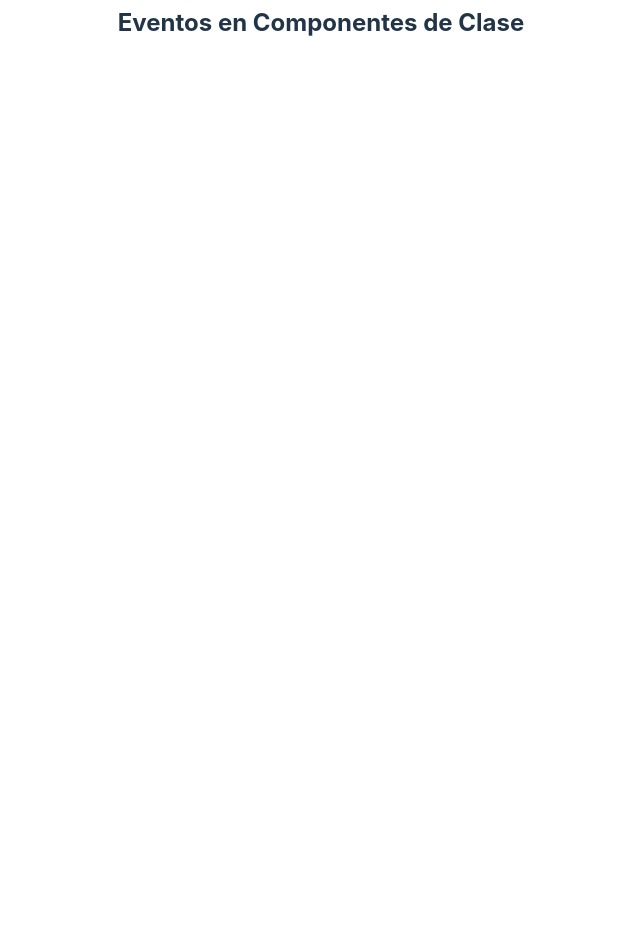
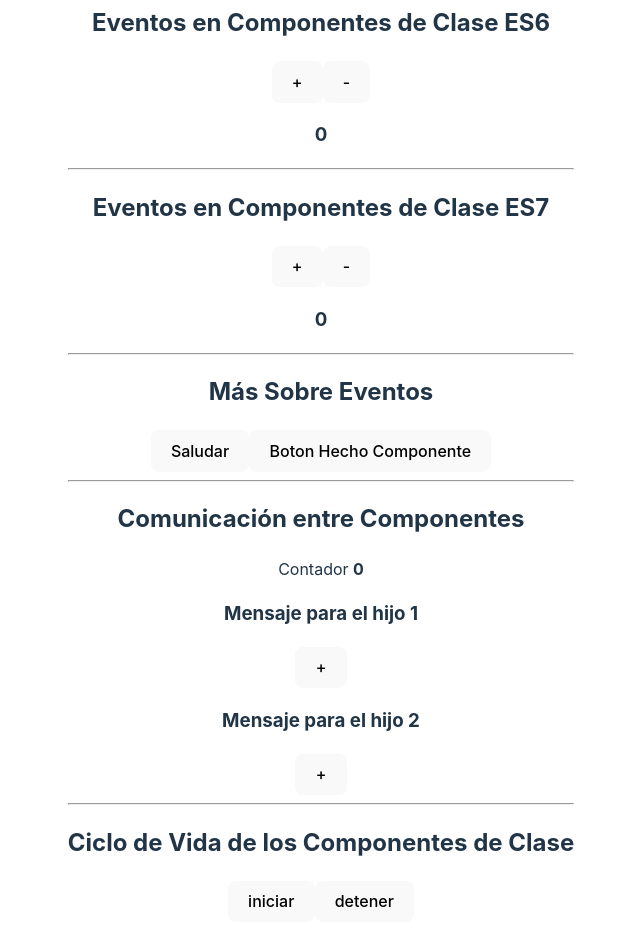
Before and after one commit to MSanchezVasquez/Curso-React.js, a React (Vite) app in the folder 00react-basicos/: page / in a window 1280 px wide. Shown: the part 1160-2106 px from the top of the page, without its empty margins (319-959 px from the left). Before the commit the page ends 1253 px from the top, so only its background shows below. Built offline with nearby package versions, Linux system fonts and the light colour scheme.

Commit message:
lifecicle

```diff
--- a/00react-basicos/src/App.jsx
+++ b/00react-basicos/src/App.jsx
@@ -6,7 +6,9 @@ import Propiedades from "./components/Propiedades";
 import Estado from "./components/Estado";
 import RenderizadoCondicional from "./components/RenderizadoCondicional";
 import RenderizadoDeElementos from "./components/RenderizadoDeElementos";
-import Eventos from "./components/Eventos";
+import { EventosES6, EventosES7, MasSobreEventos } from "./components/Eventos";
+import ComunicacionComponentes from "./components/ComunicacionComponentes";
+import CicloDeVida from "./components/CicloDeVida";
 
 function App() {
   return (
@@ -21,7 +23,7 @@ function App() {
               numero={19}
               booleano={true}
               arreglo={[1, 2, 3]}
-              objeto={{ nombre: "Jon", correo: "jonmircha@gmail.com" }}
+              objeto={{ nombre: "Moises", correo: "moisesup.25@gmail.com" }}
               funcion={(num) => num * num}
               elementoReact={<i>Esto es un elemento React</i>}
               componenteReact={
@@ -35,7 +37,15 @@ function App() {
             <hr />
             <RenderizadoDeElementos />
             <hr />
-            <Eventos />
+            <EventosES6 />
+            <hr />
+            <EventosES7 />
+            <hr />
+            <MasSobreEventos />
+            <hr />
+            <ComunicacionComponentes />
+            <hr />
+            <CicloDeVida />
           </section>
         </header>
       </div>
--- /dev/null
+++ b/00react-basicos/src/components/CicloDeVida.jsx
@@ -0,0 +1,75 @@
+/* eslint-disable react/prop-types */
+/* eslint-disable no-unused-vars */
+import React, { Component } from "react";
+
+class Reloj extends Component {
+  constructor(props) {
+    super(props);
+  }
+
+  componentWillUnmount() {
+    console.log(3, "El componente ha sido eliminado del DOM");
+  }
+
+  render() {
+    return <h3>{this.props.hora}</h3>;
+  }
+}
+
+export default class CicloDeVida extends Component {
+  constructor(props) {
+    super(props);
+    //console.log(0, "El componente se inicializa, aún NO está en el DOM");
+
+    this.state = {
+      hora: new Date().toLocaleTimeString(),
+      visible: false,
+    };
+
+    this.temporizador = null;
+  }
+
+  componentDidMount() {
+    //console.log(1, "El componente ya se encuentra en el DOM");
+  }
+
+  componentDidUpdate(prevProps, prevState) {
+    //console.log(2, "El estado o las props del componente han cambiado");
+    //console.log(prevProps);
+    //console.log(prevState);
+  }
+
+  tictac = () => {
+    this.temporizador = setInterval(() => {
+      this.setState({
+        hora: new Date().toLocaleTimeString(),
+      });
+    }, 1000);
+  };
+
+  iniciar = () => {
+    this.tictac();
+    this.setState({
+      visible: true,
+    });
+  };
+
+  detener = () => {
+    clearInterval(this.temporizador);
+    this.setState({
+      visible: false,
+    });
+  };
+
+  render() {
+    //console.log(4, "El componente se dibuja (o redibuja por algun cambio) en el DOM");
+    return (
+      <>
+        <h2>Ciclo de Vida de los Componentes de Clase</h2>
+        {this.state.visible && <Reloj hora={this.state.hora} />}
+        <button onClick={this.iniciar}>iniciar</button>
+        <button onClick={this.detener}>detener</button>
+      </>
+    );
+  }
+}
--- a/00react-basicos/src/components/Componente.jsx
+++ b/00react-basicos/src/components/Componente.jsx
@@ -1,5 +1,12 @@
+/* eslint-disable react/prop-types */
 // eslint-disable-next-line react/prop-types
-const Componente = (props) => <h2>{props.msg}</h2>;
+const Componente = (props) => {
+  return (
+    <div className="componente">
+      <h2>{props.msg}</h2>
+    </div>
+  );
+};
 
 /* class Componente extends Component {
   render() {
--- /dev/null
+++ b/00react-basicos/src/components/ComunicacionComponentes.jsx
@@ -0,0 +1,45 @@
+/* eslint-disable no-undef */
+/* eslint-disable react-refresh/only-export-components */
+/* eslint-disable react/prop-types */
+/* eslint-disable no-unused-vars */
+import React, { Component } from "react";
+
+export default class Padre extends Component {
+  state = {
+    contador: 0,
+  };
+
+  incrementarContador = (e) => {
+    this.setState({
+      contador: this.state.contador + 1,
+    });
+  };
+
+  render() {
+    return (
+      <>
+        <h2>Comunicación entre Componentes</h2>
+        <p>
+          Contador <b>{this.state.contador}</b>
+        </p>
+        <Hijo
+          incrementarContador={this.incrementarContador}
+          mensaje="Mensaje para el hijo 1"
+        />
+        <Hijo
+          incrementarContador={this.incrementarContador}
+          mensaje="Mensaje para el hijo 2"
+        />
+      </>
+    );
+  }
+}
+
+function Hijo(props) {
+  return (
+    <>
+      <h3>{props.mensaje}</h3>
+      <button onClick={props.incrementarContador}>+</button>
+    </>
+  );
+}
--- a/00react-basicos/src/components/Eventos.jsx
+++ b/00react-basicos/src/components/Eventos.jsx
@@ -1,12 +1,125 @@
+/* eslint-disable react-refresh/only-export-components */
+/* eslint-disable react/prop-types */
 /* eslint-disable no-unused-vars */
 import React, { Component } from "react";
 
-export default class Eventos extends Component {
+export class EventosES6 extends Component {
+  constructor(props) {
+    super(props);
+    this.state = {
+      contador: 0,
+    };
+
+    this.sumar = this.sumar.bind(this);
+    this.restar = this.restar.bind(this);
+  }
+
+  sumar(e) {
+    console.log("Sumando");
+    console.log(this);
+    this.setState({
+      contador: this.state.contador + 1,
+    });
+  }
+
+  restar(e) {
+    console.log("Restar");
+    console.log(this);
+    this.setState({
+      contador: this.state.contador - 1,
+    });
+  }
+
   render() {
     return (
       <div>
-        <h2>Eventos en Componentes de Clase</h2>
+        <h2>Eventos en Componentes de Clase ES6</h2>
+        <nav>
+          <button onClick={this.sumar}>+</button>
+          <button onClick={this.restar}>-</button>
+        </nav>
+        <h3>{this.state.contador}</h3>
       </div>
     );
   }
 }
+
+//Properties Initializer
+export class EventosES7 extends Component {
+  state = {
+    contador: 0,
+  };
+
+  //Arrow  functions
+  sumar = (e) => {
+    console.log("Sumando");
+    console.log(this);
+    this.setState({
+      contador: this.state.contador + 1,
+    });
+  };
+
+  restar = (e) => {
+    console.log("Restar");
+    console.log(this);
+    this.setState({
+      contador: this.state.contador - 1,
+    });
+  };
+
+  render() {
+    return (
+      <div>
+        <h2>Eventos en Componentes de Clase ES7</h2>
+        <nav>
+          <button onClick={this.sumar}>+</button>
+          <button onClick={this.restar}>-</button>
+        </nav>
+        <h3>{this.state.contador}</h3>
+      </div>
+    );
+  }
+}
+
+// function Boton(props) {
+//   return <button onClick={props.myOnClick}>Boton hecho componente</button>;
+// }
+
+const Boton = ({ myOnClick }) => {
+  return <button onClick={myOnClick}>Boton Hecho Componente</button>;
+};
+
+export class MasSobreEventos extends Component {
+  handleClick = (e, mensaje) => {
+    console.log(e);
+    console.log(e.nativeEvent);
+    console.log(e.target);
+    console.log(e.nativeEvent.target);
+    console.log(mensaje);
+  };
+  render() {
+    return (
+      <div>
+        <h2>Más Sobre Eventos</h2>
+        <button
+          onClick={(e) =>
+            this.handleClick(e, "Hola pasando parametro desde un evento")
+          }
+        >
+          Saludar
+        </button>
+        {/*Evento Personalizado*/}
+        {/*<Boton
+          onClick={(e) =>
+            this.handleClick(e, "Hola pasando parametro desde un evento")
+          }
+        />*/}
+        <Boton
+          myOnClick={(e) =>
+            this.handleClick(e, "Hola pasando parametro desde un evento")
+          }
+        />
+      </div>
+    );
+  }
+}
```
